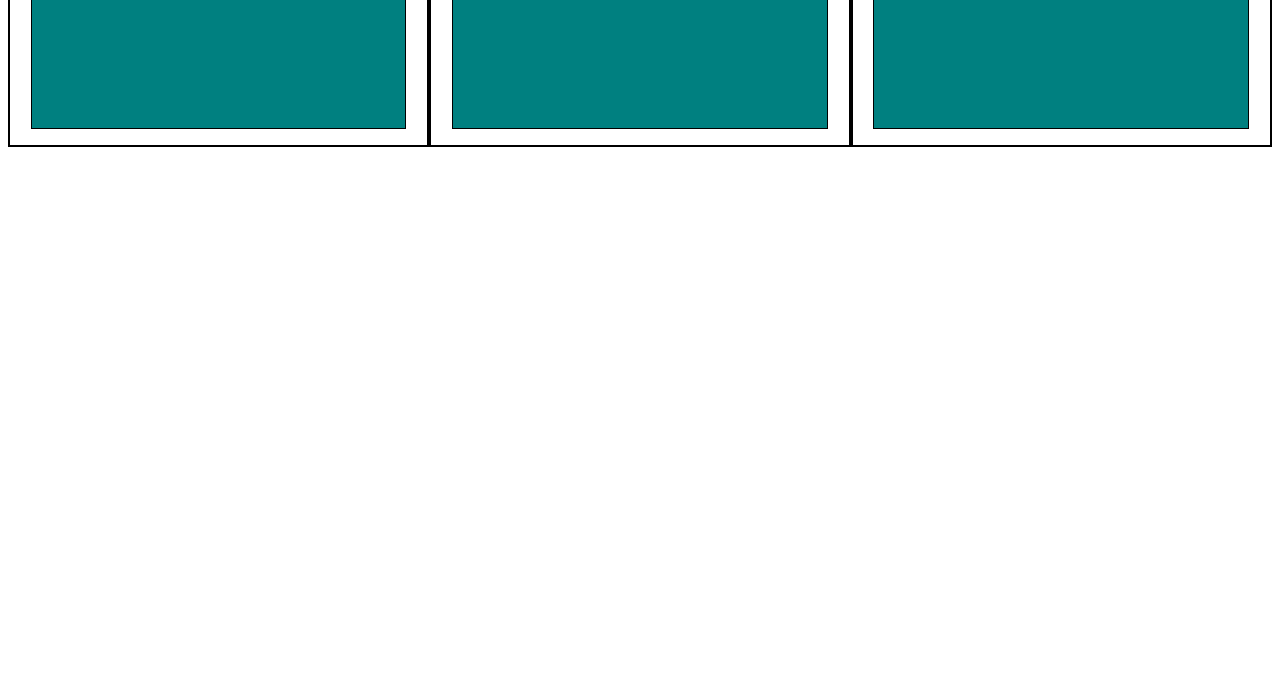
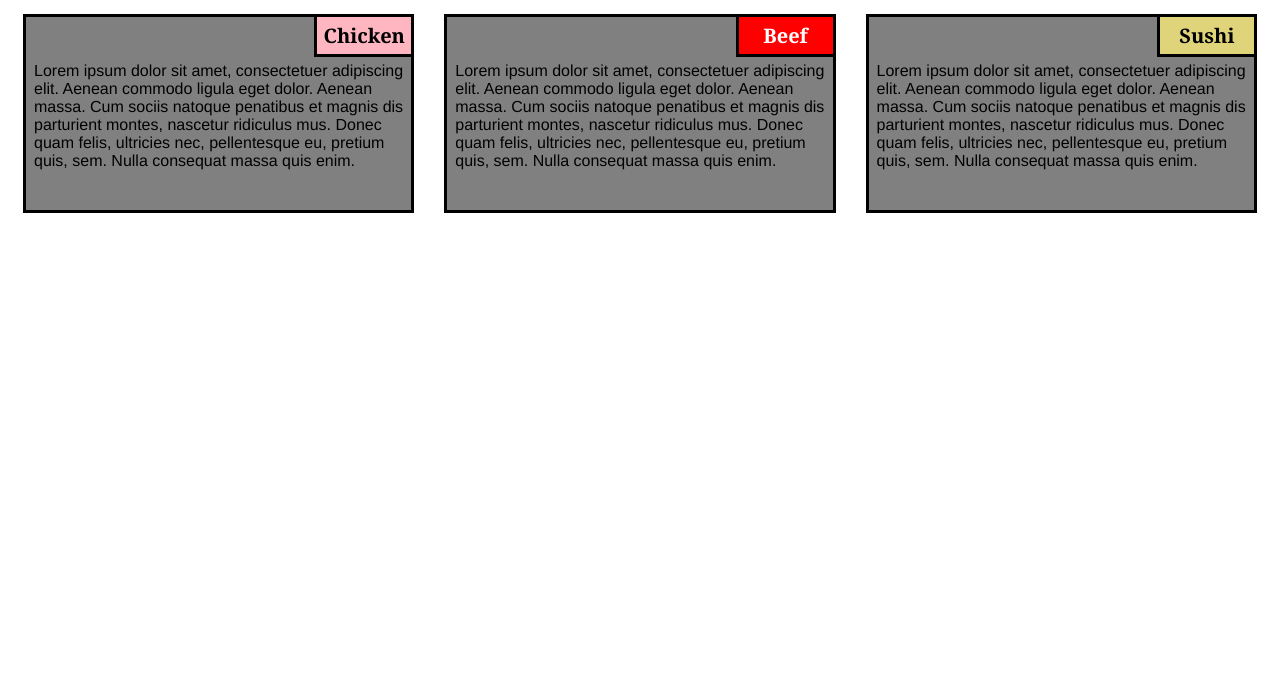
Before and after one commit to Milbert-castillo/module2-solution, a plain HTML site: page index.html in a window 1280 px wide. Shown: the part 118-800 px from the top of the page. Drawn offline with Linux system fonts and the light colour scheme.

Commit message:
index/style commit

```diff
--- a/css/style.css
+++ b/css/style.css
@@ -3,81 +3,126 @@
   box-sizing: border-box;
   font-family: Cambria, Cochin, Georgia, Times, "Times New Roman", serif;
 }
+
+body {
+  background-color: white;
+}
+
 h1 {
+  margin-bottom: 15px;
+  text-align: center;
+  font-size: 50px;
+  color: teal;
+}
+
+section {
+  padding: 15px;
+  width: 90%;
   position: relative;
-  margin-bottom: 15px;
 }
 
 p {
-  border: 1px solid black;
-  background-color: teal;
-  width: 90%;
-  height: 150px;
-  margin-right: auto;
-  margin-left: auto;
-  font-family: Cambria, Cochin, Georgia, Times, "Times New Roman", serif;
-  color: white;
+  position: relative;
+  clear: right;
 }
 
 /* Simple Responsive Framework */
 .row {
+  width: 90%;
+}
+
+div {
+  position: relative;
+  border: 3.5px solid black;
+  background-color: gray;
   width: 100%;
+  margin-left: auto;
+  margin-right: auto;
+  margin-bottom: auto;
+}
+
+.sub1 {
+  float: right;
+  width: 100px;
+  padding: 5px;
+  margin: -3px -3px 0px;
+  border: 3.5px solid black;
+  text-align: center;
+  font-size: 125%;
+  font-weight: bold;
+  background-color: #FFB6C1;
+
+}
+
+.sub2 {
+  float: right;
+  color: white;
+  width: 100px;
+  padding: 5px;
+  margin: -3px -3px 0px;
+  border: 3.5px solid black;
+  text-align: center;
+  font-size: 125%;
+  font-weight: bold;
+  background-color: #FF0000;
+
+}
+
+.sub3 {
+  color: black;
+  float: right;
+  width: 100px;
+  padding: 5px;
+   margin: -3px -3px 0px;
+  border: 3.5px solid black;
+  text-align: center;
+  font-size: 125%;
+  font-weight: bold;
+  background-color: rgb(223, 212, 121);
+
+}
+
+.content {
+  padding: 5px;
+  border: none;
+  background-color: gray;
+  font-family: Helvetica;
+  color: black;
+  margin: 3px ;
+  height: 150px;
+  overflow: auto;
 }
 
 /* For Desktop Devices only */
 @media (min-width: 992px) {
-  .col-lg-1,
-  .col-lg-2,
-  .col-lg-3 {
-    float: left;
-    border: 2px solid black;
-  }
-  .col-lg-1 {
-    width: 33.33%;
-  }
-  .col-lg-2 {
-    width: 33.33%;
-  }
-  .col-lg-3 {
-    width: 33.33%;
+  .col-lg-4 {
+      float: left;
+      width: 33.33%;
   }
 }
 
+
 /* For Tablet Devices only */
 @media (min-width: 768px) and (max-width: 991px) {
-  .col-md-1,
-  .col-md-2,
-  .col-md-3 {
-    float: left;
-    border: 2px solid black;
+  .col-md-6 {
+      float: left;
+      width: 50%;
+      margin-left: auto;
+      margin-right: auto;
   }
-  .col-md-1 {
-    width: 50%;
-  }
-  .col-md-2 {
-    width: 50%;
-  }
-  .col-md-3 {
-    width: 100%;
 
+  .col-md-12 {
+      float: left;
+      width: 100%;
+      margin-left: auto;
+      margin-right: auto;
   }
 }
 
 /* For Mobile Devices only   */
-@media (max-width: 768px) {
-  .col-sm-1,
-  .col-sm-2,
-  .col-sm-3 {
-    float: left;
-    border: 2px solid black;
-  }
-  .col-sm-1 {
-    width: 50%;
-  }
-  .col-sm-2 {
-    width: 50%;
-  }
-  .col-sm-3 {
-    width: 50%;
+@media (max-width: 767px) {
+  .col-sm-12 {
+      float: left;
+      width: 100%;
   }
 }
--- a/index.html
+++ b/index.html
@@ -9,12 +9,38 @@
 
     <body>
     <h1>Our Menu</h1>
+    <section class="col-lg-4 col-md-6 col-sm-12 ">
+      <div>
+        <p class="sub1">Chicken</p>
+        <p class="content">
+            Lorem ipsum dolor sit amet, consectetuer adipiscing elit. Aenean commodo ligula eget dolor. Aenean massa. Cum sociis natoque penatibus et magnis dis parturient montes, nascetur ridiculus mus. Donec quam felis, ultricies nec, pellentesque eu, pretium quis, sem. Nulla consequat massa quis enim.
+        </p>
+    </div>
+</section>
+<section class="col-lg-4 col-md-6 col-sm-12">
+  <div>
+      <p class="sub2">Beef</p>
+      <p class="content">
+          Lorem ipsum dolor sit amet, consectetuer adipiscing elit. Aenean commodo ligula eget dolor. Aenean massa. Cum sociis natoque penatibus et magnis dis parturient montes, nascetur ridiculus mus. Donec quam felis, ultricies nec, pellentesque eu, pretium quis, sem. Nulla consequat massa quis enim.
+  </div>
+</section>
+<section class="col-lg-4 col-md-12 col-sm-12">
+  <div>
+      <p class="sub3">Sushi</p>
+      <p class="content">
+          Lorem ipsum dolor sit amet, consectetuer adipiscing elit. Aenean commodo ligula eget dolor. Aenean massa. Cum sociis natoque penatibus et magnis dis parturient montes, nascetur ridiculus mus. Donec quam felis, ultricies nec, pellentesque eu, pretium quis, sem. Nulla consequat massa quis enim.
+      </p>
+  </div>
 
 
-    <div class="row">
+
+
+
+
+    <!-- <div class="row">
       <div class="col-lg-3 col-md-3 col-sm-12"><p>Chicken</p></div>
       <div class="col-lg-3 col-md-3 col-sm-12"><p>Beef</p></div>
       <div class="col-lg-3 col-md-3 col-sm-12"><p>Sushi</p></div>
     </div>
   </body>
-</html>
+</html> -->
```
